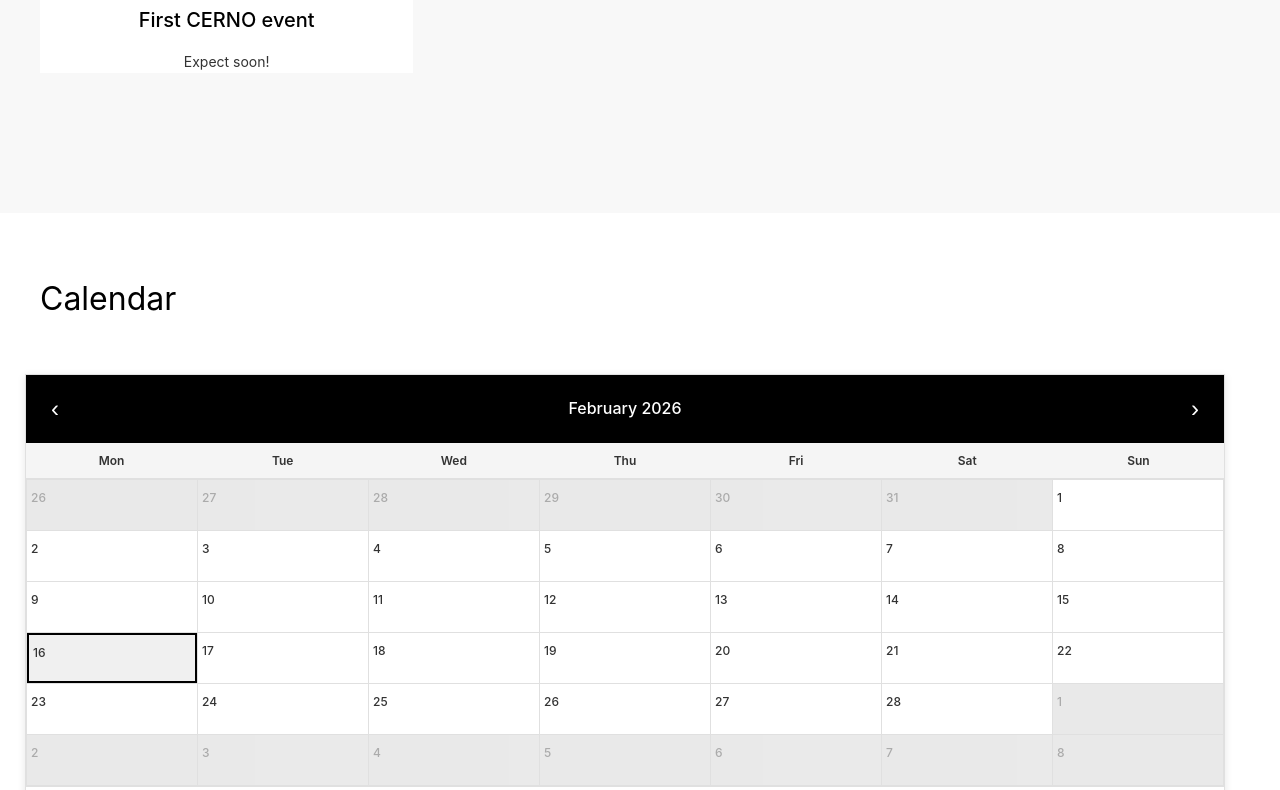
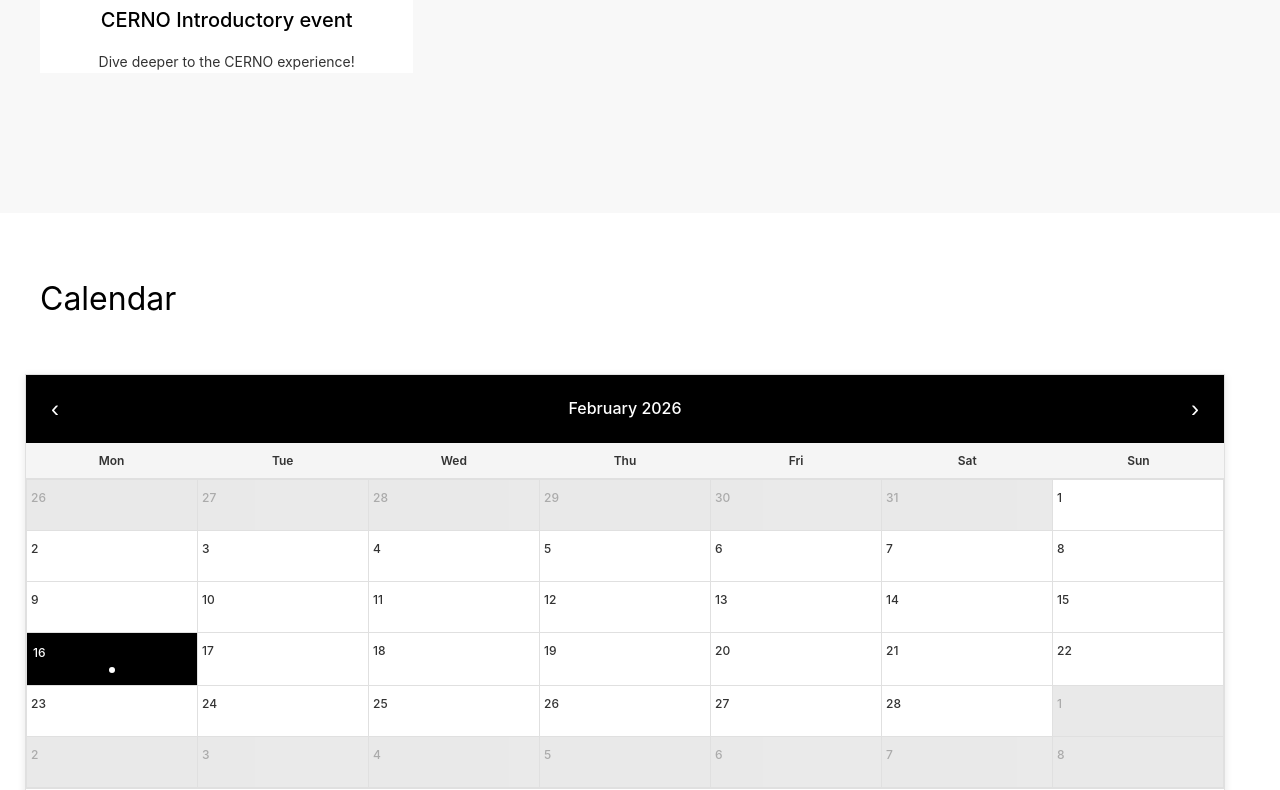
Before and after one commit to KALalev18/CERNO, a plain HTML site: page events.html in a window 1280 px wide. Shown: the part 520-1310 px from the top of the page. Drawn offline with Linux system fonts and the light colour scheme.

Commit message:
update events

```diff
--- a/events.html
+++ b/events.html
@@ -44,10 +44,10 @@
 
                 <div class="competition-card">
                     <div class="competition-image">
-                        <img src="images/question_mark.png" alt="Competition 2">
+                        <img src="images/logos/base tile white footer.png" alt="Competition 2">
                     </div>
-                    <h3 data-translate="events.first.title">First CERNO event</h3>
-                    <p data-translate="events.first.desc">Expect soon!</p>
+                    <h3 data-translate="events.first.title">CERNO Introductory event</h3>
+                    <p data-translate="events.first.desc">Dive deeper to the CERNO experience!</p>
                 </div>
                 <!--
                 <div class="competition-card">
--- a/js/main.js
+++ b/js/main.js
@@ -294,6 +294,15 @@
         endTime: '15:30',
         description: 'We warmly welcome the Lahti Case Club to attend DuuniExpo',
         location: 'Lahti'
+    },
+    {
+        id: 'cerno-intro',
+        title: 'CERNO Introductory event',
+        date: new Date(2026, 1, 16), // February 16, 2026
+        startTime: '17:00',
+        endTime: '19:00',
+        description: 'Learn more about CERNO!',
+        location: 'M19_D251'
     }
 ];
 
@@ -410,6 +419,7 @@
     if (!eventsList) return;
 
     const today = new Date();
+    today.setHours(0, 0, 0, 0); // Reset to start of day
     const upcomingEvents = events.filter(event => event.date >= today)
                                  .sort((a, b) => a.date - b.date);
 
@@ -433,6 +443,7 @@
                 <div class="event-date">${dateStr}</div>
                 <div class="event-title">${event.title}</div>
                 <div class="event-time">${event.startTime} - ${event.endTime}</div>
+                <div class="event-location">${event.location}</div>
             </div>
         `;
     }).join('');
--- a/js/translations.js
+++ b/js/translations.js
@@ -57,8 +57,8 @@
         'events.duuniexpo.time': '9:30 AM - 3:30 PM',
         'events.duuniexpo.location': 'LUT Lahti Campus',
         'events.duuniexpo.pastdesc': 'The Lahti Case Club appreciates your positive energy during DuuniExpo at LUT University - Lahti Campus, throughout the whole day. This event was the perfect opportunity to meet all of you, and the perfect start to put CERNO on the map.',
-        'events.first.title': 'First CERNO event',
-        'events.first.desc': 'Expect soon!',
+        'events.first.title': 'CERNO Introductory event',
+        'events.first.desc': 'Dive deeper to the CERNO experience!',
         'events.past.badge': 'Completed',
         'events.past.ncc.title': 'Nordic Case Competition 2025',
         'events.past.ncc.participants': '45 participants',
@@ -210,8 +210,8 @@
         'events.duuniexpo.time': '9:30 - 15:30',
         'events.duuniexpo.location': 'LUT Lahden kampus',
         'events.duuniexpo.pastdesc': 'Lahti Case Club arvostaa positiivista energiaasi DuuniExpon aikana LUT-yliopistossa - Lahden kampuksella, koko päivän ajan. Tämä tapahtuma oli täydellinen tilaisuus tavata teidät kaikki, ja täydellinen alku saada CERNO kartalle.',
-        'events.first.title': 'Ensimmäinen CERNO-tapahtuma',
-        'events.first.desc': 'Odota pian!',
+        'events.first.title': 'CERNO Introductory event',
+        'events.first.desc': 'Sukella syvemmälle CERNO-kokemukseen!',
         'events.past.badge': 'Päättynyt',
         'events.past.ncc.title': 'Nordic Case Competition 2025',
         'events.past.ncc.participants': '45 osallistujaa',
```
Also changed, not shown: 1 other file.
